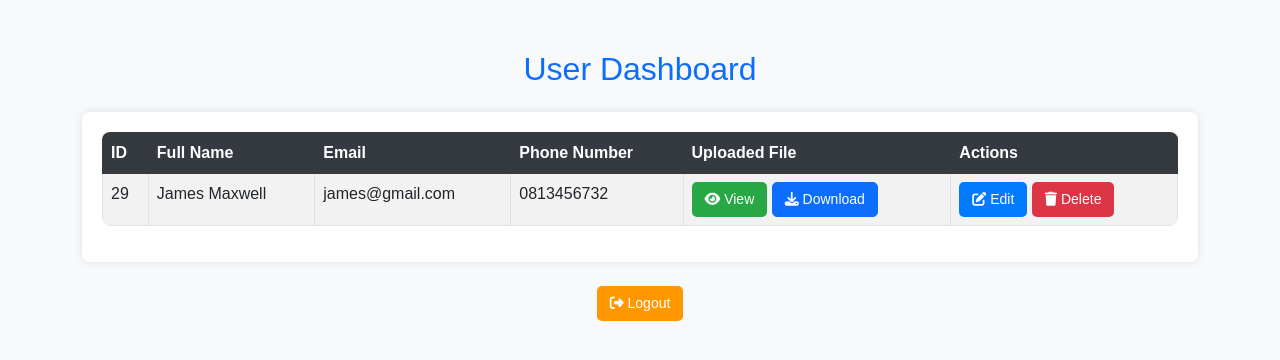
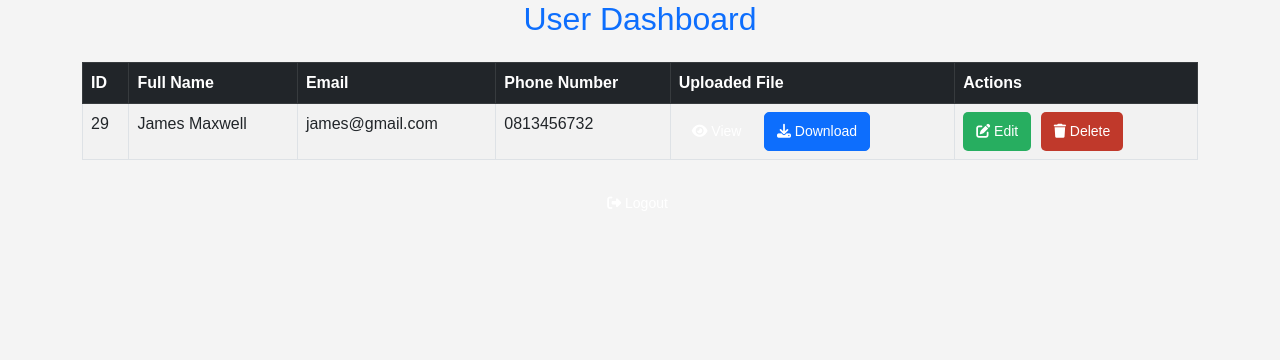
Before and after one commit to Maxwel-bot/mini_web_app, a PHP site: page /task/dashboard.php in a window 1280 px wide. Shown: the top 360 px of the page. Run offline with PHP 8.4, Linux system fonts and the light colour scheme; a user stored in the database is signed in; data comes from the database, SQL or seed files in the repository; some libraries are stand-ins or nearby versions.

Commit message:
Update dashboard.php

```diff
--- a/dashboard.php
+++ b/dashboard.php
@@ -55,54 +55,8 @@
     <!-- FontAwesome for icons -->
     <script src="https://kit.fontawesome.com/a076d05399.js" crossorigin="anonymous"></script>
 
-    <style>
-        body {
-            background-color: #f8f9fa;
-            font-family: 'Arial', sans-serif;
-        }
-        .container {
-            margin-top: 50px;
-        }
-        .table-container {
-            background: white;
-            padding: 20px;
-            border-radius: 8px;
-            box-shadow: 0 0 10px rgba(0, 0, 0, 0.1);
-        }
-        .table {
-            border-radius: 8px;
-            overflow: hidden;
-        }
-        th {
-            background-color: #343a40 !important;
-            color: white !important;
-        }
-        .table-hover tbody tr:hover {
-            background-color: #f1f1f1;
-        }
-        .btn {
-            padding: 6px 12px;
-            font-size: 14px;
-            border-radius: 5px;
-        }
-        .btn-view {
-            background-color: #28a745;
-            color: white;
-        }
-        .btn-edit {
-            background-color: #007bff;
-            color: white;
-        }
-        .btn-delete {
-            background-color: #dc3545;
-            color: white;
-        }
-        .btn-logout {
-            background-color: #ff9800;
-            color: white;
-        }
-    </style>
 </head>
+    <link rel ="stylesheet" href="css/dashboard.css">
 <body>
 
     <div class="container">
```
